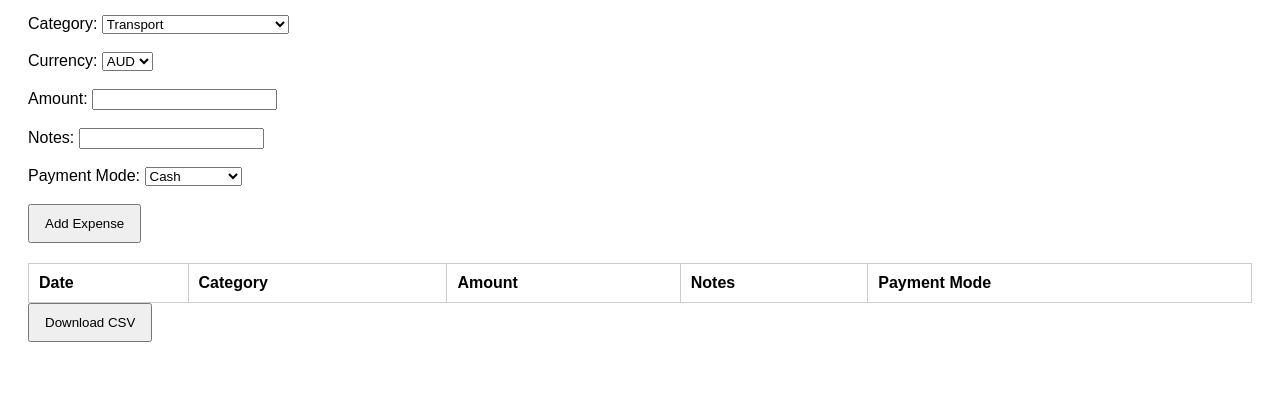
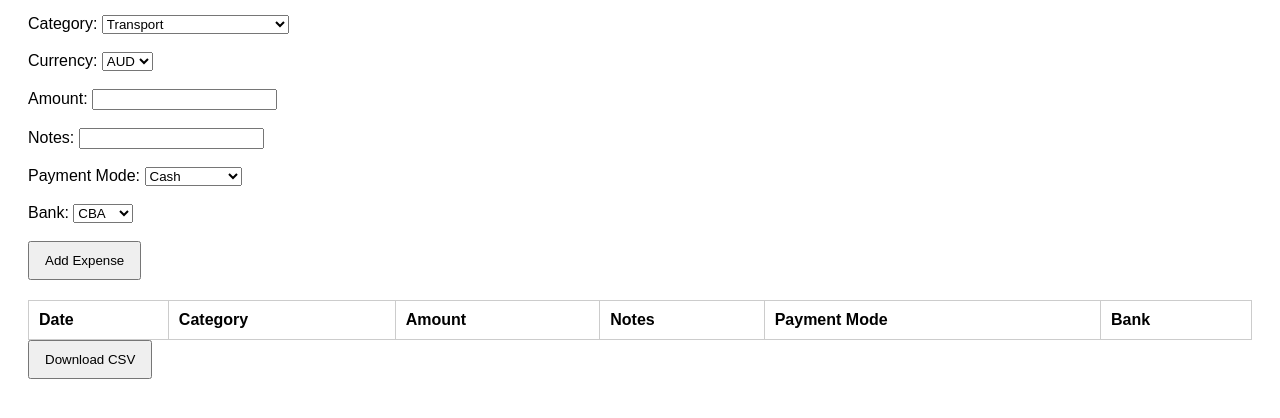
Before and after one commit to enrico-athougies/expense-tracker, a plain HTML site: page index.html in a window 1280 px wide. Shown: the part 132-550 px from the top of the page. Drawn offline with Linux system fonts and the light colour scheme.

Commit message:
Update index.html to add a new field for bank

```diff
--- a/index.html
+++ b/index.html
@@ -39,6 +39,14 @@
             <option value="BPay">BPay</option>
         </select>
     </label><br><br>
+        <label>Bank:
+        <select id="bank">
+            <option value="CBA">CBA</option>
+            <option value="NAB">NAB</option>
+            <option value="ING">ING</option>
+            <option value="HDFC">HDFC</option>
+        </select>
+    </label><br><br>
     <button type="submit">Add Expense</button>
   </form>
 
@@ -50,6 +58,7 @@
         <th>Amount</th>
         <th>Notes</th>
         <th>Payment Mode</th>
+        <th>Bank</th>
       </tr>
     </thead>
     <tbody id="expense-table">
```
